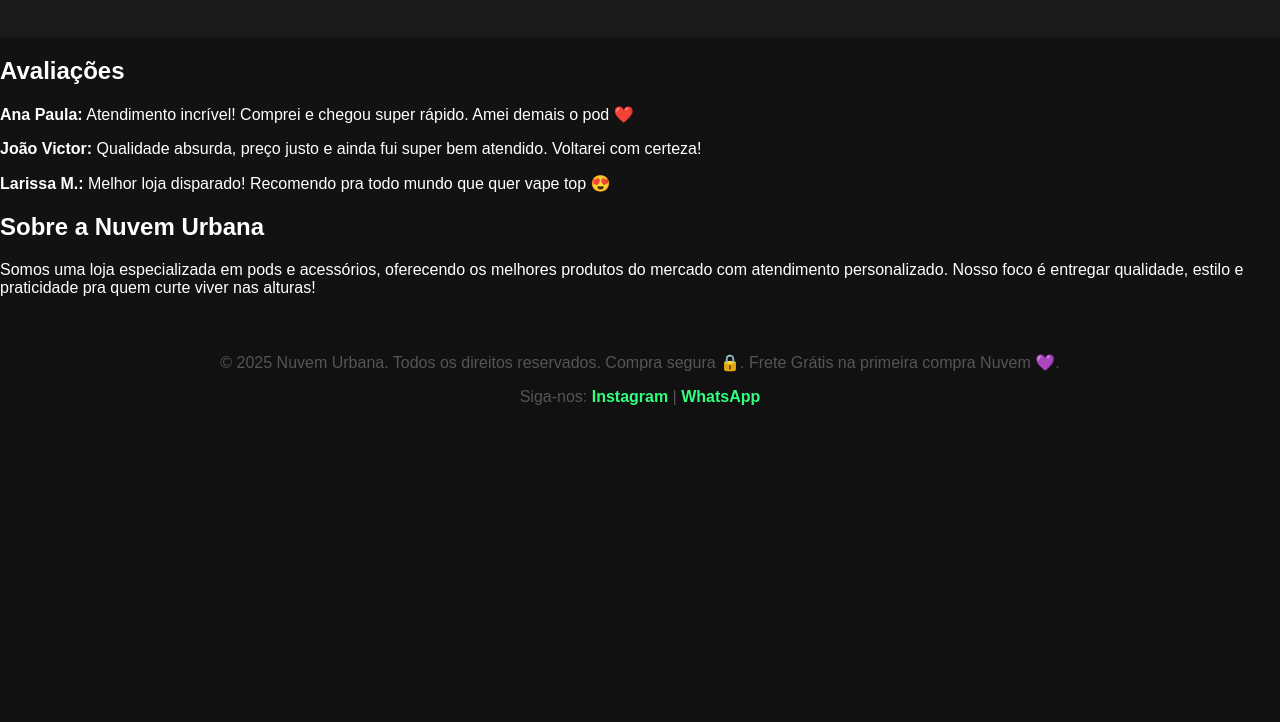
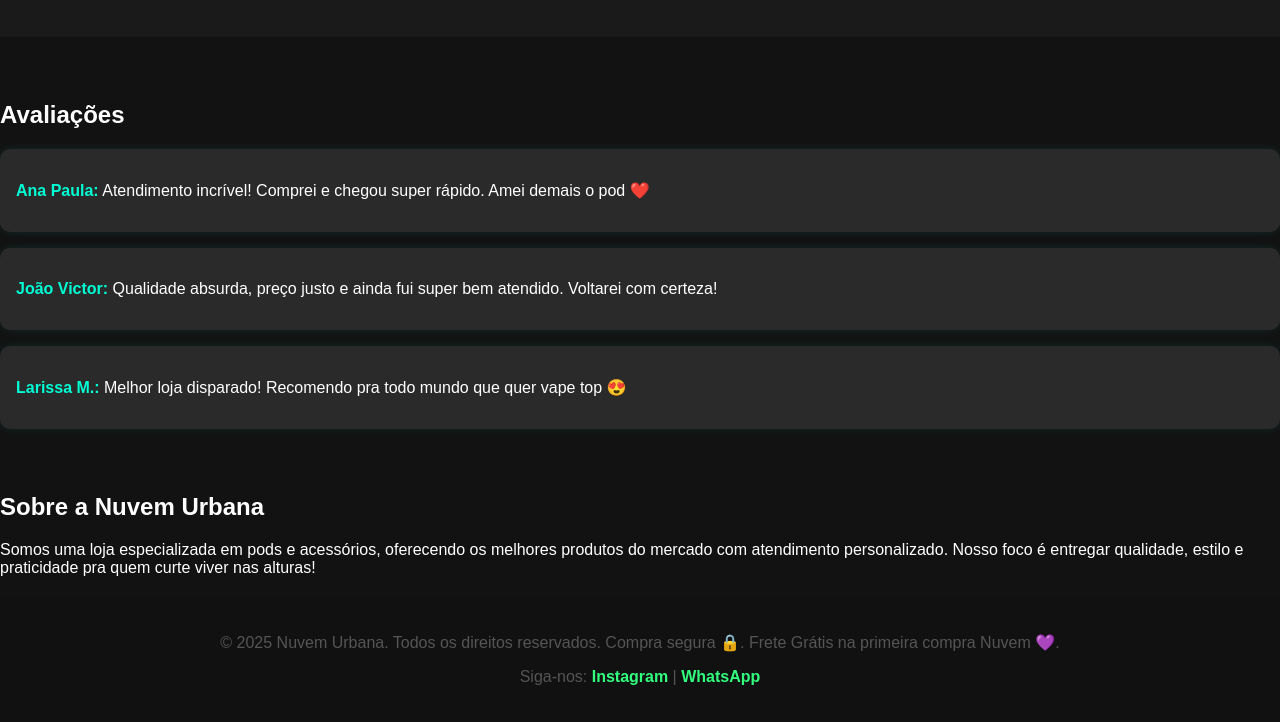
Before and after one commit to pedolkadeveloper123/nuvemurbana_, a plain HTML site: page index.html in a window 1280 px wide. Shown: the part 1138-1860 px from the top of the page. Before the commit the page ends 1580 px from the top, so only its background shows below. Drawn offline with Linux system fonts and the light colour scheme.

Commit message:
Update index.html

```diff
--- a/index.html
+++ b/index.html
@@ -86,6 +86,24 @@
             background: #32ff7e;
             color: #000;
         }
+
+
+.avaliacoes {
+      margin: 4rem 0;
+    }
+
+    .avaliacao {
+      background: rgba(255, 255, 255, 0.1);
+      padding: 1rem;
+      border-radius: 10px;
+      margin-bottom: 1rem;
+      box-shadow: 0 0 10px rgba(0, 255, 213, 0.1);
+    }
+
+    .avaliacao strong {
+      color: #00ffd5;
+    }
+
 
         /* Produtos */
         .products {
```
